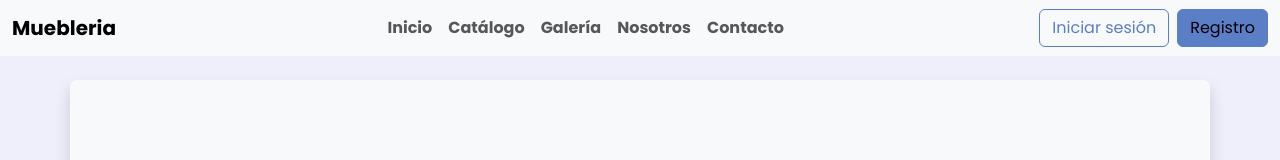
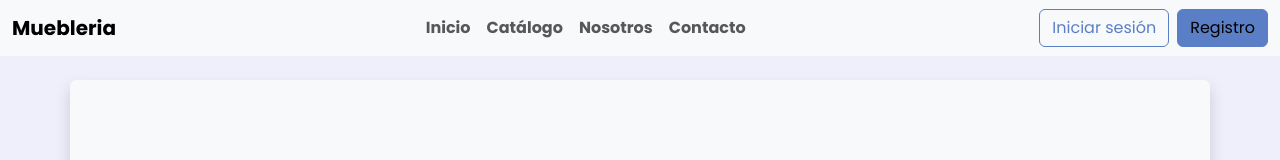
Before and after one commit to OmarMonroy080/Producto2Web, a React (Vite) app: page / in a window 1280 px wide. Shown: the top 160 px of the page. Built offline with nearby package versions, Linux system fonts and the light colour scheme.

Commit message:
NavModificada

```diff
--- a/src/components/HeaderPublic.jsx
+++ b/src/components/HeaderPublic.jsx
@@ -34,17 +34,12 @@ const HeaderPublic = () => {
                   </Link>
                 </li>
                 <li className="nav-item">
-                  <Link className="nav-link fw-bold" to="/catalogo">
+                  <Link className="nav-link fw-bold" to="/catalogue">
                     Catálogo
                   </Link>
                 </li>
                 <li className="nav-item">
-                  <Link className="nav-link fw-bold" to="/galeria">
-                    Galería
-                  </Link>
-                </li>
-                <li className="nav-item">
-                  <Link className="nav-link fw-bold" to="/nosotros">
+                  <Link className="nav-link fw-bold" to="/aboutus">
                     Nosotros
                   </Link>
                 </li>
```
